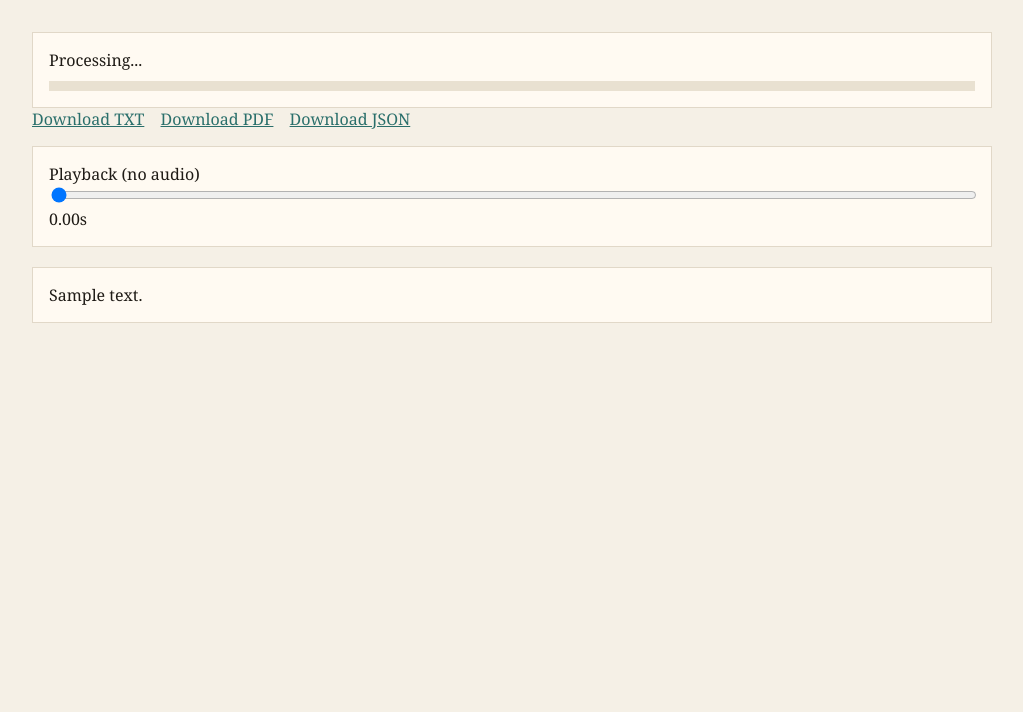
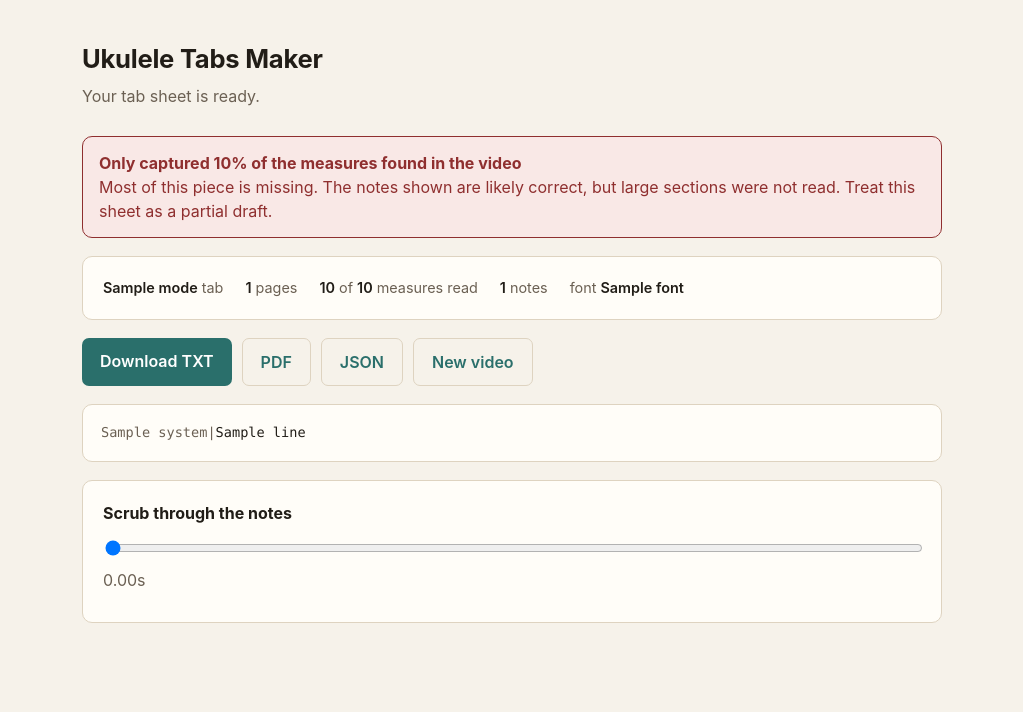
Before and after one commit to Dheirav/UkuleleTabsMaker, a Flask app: template src/web/templates/result.html in a window 1280 px wide. Shown: the top 712 px of the page, without its empty margins (128-1151 px from the left). Run offline with Flask 3, Linux system fonts and the light colour scheme; the template is opened without the code that fills it: most values are stand-ins (such as "Sample title", 1, 10 or a date in 2020).

Commit message:
Surface how much of a piece was captured, and stop seeking per frame
The reader can return a third of a song while reading every note it does see
correctly, so a sheet that looks complete is not necessarily complete. The result
page now leads with coverage: above 85% it reassures, 60-85% warns that passages
are missing, and below 60% it states plainly that most of the piece was not read
and the sheet is a partial draft. It also reports the mode, page count, measures
read against measures found, and the font that was identified.

The tab itself was rendered as one unbroken line with every cell separated by a
bar, running hundreds of columns off-screen. It is now real tab notation: dashes
between notes, bars only at measure ends, columns padded so multi-digit frets
stay aligned, wrapped into systems. This applies to the TXT and PDF downloads as
well, not only the web view.

The landing page claimed to handle "scrolling tab tutorials", which is no longer
what this does and was never true of the videos it targets. It now says that the
tab is read off the screen rather than heard, and that a video with no tab
displayed will not produce a useful sheet.

Compositing did cap.set(POS_FRAMES) + read() per sample frame, which on H.264
restarts the decoder from the preceding keyframe: 90ms per frame, 2527 frames on
a 139s clip, 83% of total runtime. Pages are contiguous, ordered and
non-overlapping, so it now streams the file once and finishes each page as the
read position passes it, holding one page of frames rather than all of them.
Same output, verified against the previous implementation.

  composite_pages   228.9s -> 55.4s
  total per pass    274.1s -> 100.3s

```diff
--- a/src/web/app.py
+++ b/src/web/app.py
@@ -1,3 +1,4 @@
+import json
 import os
 import shutil
 import threading
@@ -10,7 +11,7 @@ from flask import Flask, jsonify, redirect, render_template, request, send_file,
 
 from src.app.config import Config
 from src.app.main import run_pipeline
-from src.output.text import render_text_tab
+from src.output.text import build_systems, render_text_tab
 
 
 app = Flask(__name__)
@@ -59,6 +60,16 @@ def _progress(job_id: str, stage: str, value: float) -> None:
     JOBS[job_id]["progress"] = value
 
 
+def _read_report(output_dir: str) -> dict:
+    """Pipeline stats, written alongside the tab outputs."""
+    path = os.path.join(output_dir, "sampling_report.json")
+    try:
+        with open(path, encoding="utf-8") as handle:
+            return json.load(handle)
+    except (OSError, ValueError):
+        return {}
+
+
 def _worker(job_id: str, url: str, output_dir: str) -> None:
     config = Config(output_dir=output_dir)
     try:
@@ -66,6 +77,8 @@ def _worker(job_id: str, url: str, output_dir: str) -> None:
         JOBS[job_id]["status"] = "done"
         JOBS[job_id]["sheet"] = sheet
         JOBS[job_id]["text"] = render_text_tab(sheet, config)
+        JOBS[job_id]["systems"] = build_systems(sheet, config)
+        JOBS[job_id]["report"] = _read_report(output_dir)
     except Exception as exc:
         JOBS[job_id]["status"] = "error"
         JOBS[job_id]["error"] = str(exc)
--- /dev/null
+++ b/src/web/templates/base.html
@@ -0,0 +1,133 @@
+<!DOCTYPE html>
+<html lang="en">
+<head>
+  <meta charset="UTF-8" />
+  <meta name="viewport" content="width=device-width, initial-scale=1.0" />
+  <title>{% block title %}Ukulele Tabs Maker{% endblock %}</title>
+  <style>
+    :root {
+      --bg: #f6f2ea;
+      --surface: #fffdf8;
+      --border: #ded3c0;
+      --ink: #211d17;
+      --muted: #6b6053;
+      --accent: #2a6f6b;
+      --accent-ink: #ffffff;
+      --ok: #2f6f45;
+      --ok-bg: #e8f3ec;
+      --warn: #8a5a12;
+      --warn-bg: #faf0dc;
+      --bad: #8f2f2f;
+      --bad-bg: #f9e8e6;
+      --radius: 10px;
+    }
+    @media (prefers-color-scheme: dark) {
+      :root {
+        --bg: #16140f;
+        --surface: #201d17;
+        --border: #3a352b;
+        --ink: #f0ebe1;
+        --muted: #a89c8a;
+        --accent: #4fb3ad;
+        --accent-ink: #10201f;
+        --ok: #8fd3a8;
+        --ok-bg: #1c2a21;
+        --warn: #e2b465;
+        --warn-bg: #2c2418;
+        --bad: #eb9a94;
+        --bad-bg: #2e1d1c;
+      }
+    }
+    * { box-sizing: border-box; }
+    body {
+      margin: 0;
+      background: var(--bg);
+      color: var(--ink);
+      font-family: -apple-system, BlinkMacSystemFont, "Segoe UI", system-ui, sans-serif;
+      line-height: 1.5;
+    }
+    .wrap { max-width: 900px; margin: 0 auto; padding: 40px 20px 72px; }
+    header { margin-bottom: 28px; }
+    h1 { margin: 0 0 6px; font-size: 1.6rem; letter-spacing: -0.01em; }
+    .sub { color: var(--muted); margin: 0; }
+    .card {
+      background: var(--surface);
+      border: 1px solid var(--border);
+      border-radius: var(--radius);
+      padding: 20px;
+      margin-bottom: 18px;
+    }
+    a { color: var(--accent); }
+    button, .btn {
+      display: inline-block;
+      background: var(--accent);
+      color: var(--accent-ink);
+      border: none;
+      border-radius: 7px;
+      padding: 11px 18px;
+      font: inherit;
+      font-weight: 600;
+      cursor: pointer;
+      text-decoration: none;
+    }
+    button:hover, .btn:hover { filter: brightness(1.08); }
+    .btn.secondary {
+      background: transparent;
+      color: var(--accent);
+      border: 1px solid var(--border);
+    }
+    input[type="url"], input[type="text"] {
+      width: 100%;
+      padding: 12px 14px;
+      font: inherit;
+      color: var(--ink);
+      background: var(--bg);
+      border: 1px solid var(--border);
+      border-radius: 7px;
+    }
+    .banner {
+      border-radius: var(--radius);
+      padding: 14px 16px;
+      margin-bottom: 18px;
+      border: 1px solid transparent;
+    }
+    .banner strong { display: block; }
+    .banner.ok   { background: var(--ok-bg);   color: var(--ok);   border-color: var(--ok); }
+    .banner.warn { background: var(--warn-bg); color: var(--warn); border-color: var(--warn); }
+    .banner.bad  { background: var(--bad-bg);  color: var(--bad);  border-color: var(--bad); }
+    .facts { display: flex; flex-wrap: wrap; gap: 8px 22px; color: var(--muted); font-size: 0.9rem; }
+    .facts b { color: var(--ink); font-weight: 600; }
+    .sheet {
+      overflow-x: auto;
+      background: var(--surface);
+      border: 1px solid var(--border);
+      border-radius: var(--radius);
+      padding: 18px;
+    }
+    .system {
+      font-family: ui-monospace, SFMono-Regular, "SF Mono", Menlo, Consolas, monospace;
+      font-size: 0.85rem;
+      line-height: 1.45;
+      white-space: pre;
+      margin: 0 0 18px;
+    }
+    .system:last-child { margin-bottom: 0; }
+    .system .label { color: var(--muted); }
+    .actions { display: flex; flex-wrap: wrap; gap: 10px; }
+    .progress { height: 8px; background: var(--border); border-radius: 99px; overflow: hidden; }
+    .progress > div { height: 100%; width: 0; background: var(--accent); transition: width .3s ease; }
+    .muted { color: var(--muted); }
+    table.notes { width: 100%; border-collapse: collapse; font-size: 0.9rem; }
+    table.notes td { padding: 3px 10px 3px 0; }
+  </style>
+</head>
+<body>
+  <div class="wrap">
+    <header>
+      <h1><a href="/" style="color:inherit;text-decoration:none">Ukulele Tabs Maker</a></h1>
+      <p class="sub">{% block subtitle %}Turn a tab tutorial into a tab sheet you can download.{% endblock %}</p>
+    </header>
+    {% block content %}{% endblock %}
+  </div>
+</body>
+</html>
--- a/src/web/templates/result.html
+++ b/src/web/templates/result.html
@@ -1,125 +1,151 @@
-<!DOCTYPE html>
-<html lang="en">
-<head>
-  <meta charset="UTF-8" />
-  <meta name="viewport" content="width=device-width, initial-scale=1.0" />
-  <title>Tab Results</title>
-  <style>
-    body {
-      font-family: "Georgia", "Times New Roman", serif;
-      background: #f5f0e6;
-      margin: 0;
-      color: #1f1b16;
-    }
-    .wrap {
-      max-width: 960px;
-      margin: 0 auto;
-      padding: 32px 24px;
-    }
-    .status {
-      padding: 16px;
-      background: #fffaf2;
-      border: 1px solid #e1d8c8;
-    }
-    .tabs {
-      white-space: pre;
-      background: #fffaf2;
-      padding: 16px;
-      border: 1px solid #e1d8c8;
-      margin-top: 20px;
-    }
-    .downloads a {
-      margin-right: 12px;
-      color: #2a6f6b;
-    }
-    .progress {
-      height: 10px;
-      background: #e9e1d1;
-      margin-top: 10px;
-    }
-    .bar {
-      height: 10px;
-      background: #2a6f6b;
-      width: 0;
-    }
-  </style>
-</head>
-<body>
-  <div class="wrap">
-    <div class="status">
-      <div id="status-text">Processing...</div>
-      <div class="progress"><div id="bar" class="bar"></div></div>
+{% extends "base.html" %}
+{% block title %}Tab sheet{% endblock %}
+{% block subtitle %}
+  {%- if job.status == "done" -%}Your tab sheet is ready.
+  {%- elif job.status == "error" -%}Something went wrong.
+  {%- else -%}Reading the video…{%- endif -%}
+{% endblock %}
+
+{% block content %}
+{% if job.status not in ["done", "error"] %}
+  <div class="card">
+    <div id="status-text" style="margin-bottom:10px">Starting…</div>
+    <div class="progress"><div id="bar"></div></div>
+    <p class="muted" style="margin:12px 0 0">
+      This takes a few minutes. The page updates itself.
+    </p>
+  </div>
+{% endif %}
+
+{% if job.status == "error" %}
+  <div class="banner bad">
+    <strong>Processing failed</strong>
+    {{ job.error }}
+  </div>
+  <a class="btn" href="/">Try another video</a>
+{% endif %}
+
+{% if job.status == "done" %}
+  {% set report = job.report or {} %}
+  {% set coverage = report.get("coverage") %}
+
+  {% if coverage is not none %}
+    {% set pct = (coverage * 100) | round(0) | int %}
+    {% if coverage >= 0.85 %}
+      <div class="banner ok">
+        <strong>Captured {{ pct }}% of the measures found in the video</strong>
+        This sheet should be close to complete.
+      </div>
+    {% elif coverage >= 0.6 %}
+      <div class="banner warn">
+        <strong>Captured {{ pct }}% of the measures found in the video</strong>
+        Some passages are missing — check the sheet against the video before relying on it.
+      </div>
+    {% else %}
+      <div class="banner bad">
+        <strong>Only captured {{ pct }}% of the measures found in the video</strong>
+        Most of this piece is missing. The notes shown are likely correct, but large
+        sections were not read. Treat this sheet as a partial draft.
+      </div>
+    {% endif %}
+  {% endif %}
+
+  <div class="card">
+    <div class="facts">
+      {% if report.get("mode") %}<span><b>{{ report.mode }}</b> tab</span>{% endif %}
+      {% if report.get("pages") %}<span><b>{{ report.pages | int }}</b> pages</span>{% endif %}
+      {% if report.get("measures_highlighted") %}
+        <span><b>{{ report.measures_with_notes | int }}</b> of
+              <b>{{ report.measures_highlighted | int }}</b> measures read</span>
+      {% endif %}
+      <span><b>{{ job.sheet.notes | length }}</b> notes</span>
+      {% if job.sheet.metadata.get("font") %}
+        <span>font <b>{{ job.sheet.metadata.font }}</b></span>
+      {% endif %}
+    </div>
   </div>
 
-    {% if job.status == "done" %}
-      <div class="downloads">
-        <a href="/download/{{ job_id }}/txt">Download TXT</a>
-        <a href="/download/{{ job_id }}/pdf">Download PDF</a>
-        <a href="/download/{{ job_id }}/json">Download JSON</a>
+  <div class="actions" style="margin-bottom:18px">
+    <a class="btn" href="/download/{{ job_id }}/txt">Download TXT</a>
+    <a class="btn secondary" href="/download/{{ job_id }}/pdf">PDF</a>
+    <a class="btn secondary" href="/download/{{ job_id }}/json">JSON</a>
+    <a class="btn secondary" href="/">New video</a>
   </div>
-      <div class="status" style="margin-top: 16px;">
-        <div>Playback (no audio)</div>
-        <input id="time" type="range" min="0" max="1" step="0.01" value="0" style="width: 100%;" />
-        <div id="time-label">0.00s</div>
-        <div id="notes"></div>
-      </div>
-      <div class="tabs">{{ job.text }}</div>
-    {% elif job.status == "error" %}
-      <div class="tabs">Error: {{ job.error }}</div>
+
+  <div class="sheet">
+    {% if job.systems %}
+      {% for system in job.systems %}
+        <div class="system">{% for label, line in system %}<span class="label">{{ "%2s"|format(label) }}|</span>{{ line }}
+{% endfor %}</div>
+      {% endfor %}
+    {% else %}
+      <p class="muted" style="margin:0">No notes were detected in this video.</p>
     {% endif %}
   </div>
 
+  {% if job.sheet.notes %}
+    <div class="card" style="margin-top:18px">
+      <h2 style="margin-top:0;font-size:1rem">Scrub through the notes</h2>
+      <input id="time" type="range" min="0" max="1" step="0.01" value="0" style="width:100%" />
+      <div class="muted" id="time-label" style="margin:6px 0 10px">0.00s</div>
+      <table class="notes"><tbody id="notes"></tbody></table>
+    </div>
+  {% endif %}
+{% endif %}
+
 <script>
   const jobId = "{{ job_id }}";
+  const TUNING = ["G", "C", "E", "A"];
+
   {% if job.status not in ["done", "error"] %}
+  const STAGES = {
+    init: "Starting", download: "Downloading video", scanning: "Scanning frames",
+    pages: "Finding pages", recognise: "Reading notation",
+    reconstruct: "Working out timing", output: "Writing files", done: "Done"
+  };
   async function poll() {
+    try {
       const res = await fetch(`/status/${jobId}`);
       if (!res.ok) return;
       const data = await res.json();
-      const statusText = document.getElementById("status-text");
-      const bar = document.getElementById("bar");
-      if (data.status === "done") {
-        statusText.textContent = "Complete";
-        bar.style.width = "100%";
-        window.location.reload();
-        return;
-      }
-      if (data.status === "error") {
-        statusText.textContent = "Error";
-        bar.style.width = "100%";
-        return;
-      }
-      statusText.textContent = `${data.stage} (${Math.round(data.progress * 100)}%)`;
-      bar.style.width = `${Math.round(data.progress * 100)}%`;
+      if (data.status === "done" || data.status === "error") { window.location.reload(); return; }
+      const pct = Math.round((data.progress || 0) * 100);
+      document.getElementById("status-text").textContent =
+        `${STAGES[data.stage] || data.stage} — ${pct}%`;
+      document.getElementById("bar").style.width = `${pct}%`;
+    } catch (err) { /* keep polling */ }
     setTimeout(poll, 1200);
   }
   poll();
   {% endif %}
 
-    async function loadNotes() {
-      try {
-        const res = await fetch(`/download/${jobId}/json`);
-        if (!res.ok) return;
-        const data = await res.json();
+  const slider = document.getElementById("time");
+  if (slider) {
+    fetch(`/download/${jobId}/json`)
+      .then((r) => (r.ok ? r.json() : null))
+      .then((data) => {
+        if (!data) return;
         const notes = data.notes || [];
+        if (!notes.length) return;
         const maxTime = notes.reduce((m, n) => Math.max(m, n.time), 0);
-        const slider = document.getElementById("time");
         const label = document.getElementById("time-label");
-        const container = document.getElementById("notes");
+        const body = document.getElementById("notes");
         slider.max = maxTime.toFixed(2);
-        slider.addEventListener("input", () => {
+        const render = () => {
           const t = parseFloat(slider.value);
-          label.textContent = `${t.toFixed(2)}s`;
-          const active = notes.filter((n) => Math.abs(n.time - t) < 0.15);
-          container.textContent = active.map((n) => `string ${n.string_index} fret ${n.fret}`).join(" | ") || "...";
-        });
-      } catch (err) {
-        console.log(err);
-      }
-    }
-    if (document.querySelector(".downloads")) {
-      loadNotes();
+          label.textContent = `${t.toFixed(2)}s of ${maxTime.toFixed(2)}s`;
+          const active = notes.filter((n) => Math.abs(n.time - t) < 0.2);
+          body.innerHTML = active.length
+            ? active.map((n) =>
+                `<tr><td>${TUNING[n.string_index] ?? n.string_index} string</td>` +
+                `<td>fret <b>${n.fret}</b></td>` +
+                `<td class="muted">${n.time.toFixed(2)}s</td></tr>`).join("")
+            : `<tr><td class="muted">nothing sounding here</td></tr>`;
+        };
+        slider.addEventListener("input", render);
+        render();
+      })
+      .catch(() => {});
   }
 </script>
-</body>
-</html>
+{% endblock %}
```
Also changed, not shown: src/output/text.py (+89 -30 lines), src/vision/paged.py (+30 -7 lines), src/web/templates/index.html (+28 -71 lines), tests/test_web.py (+72 -0 lines). Lines whose indentation alone changed are shown as unchanged.
